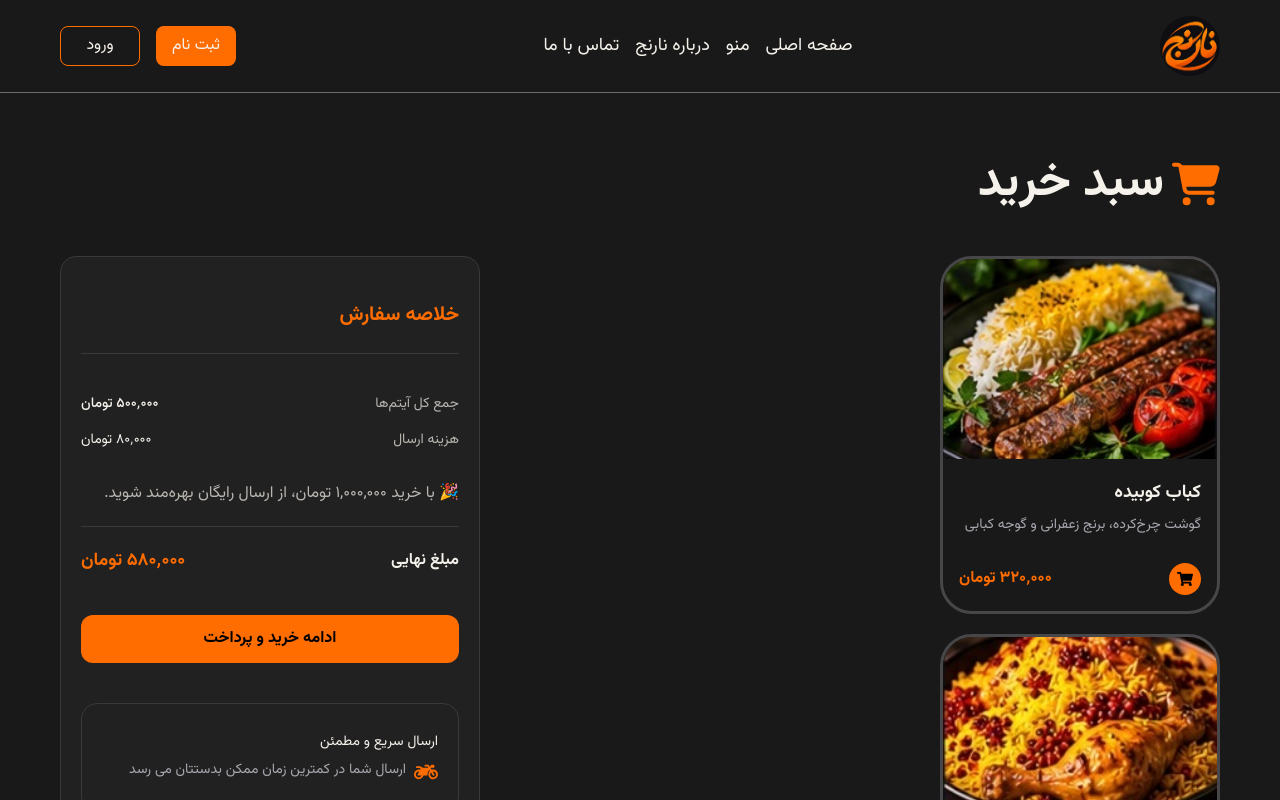
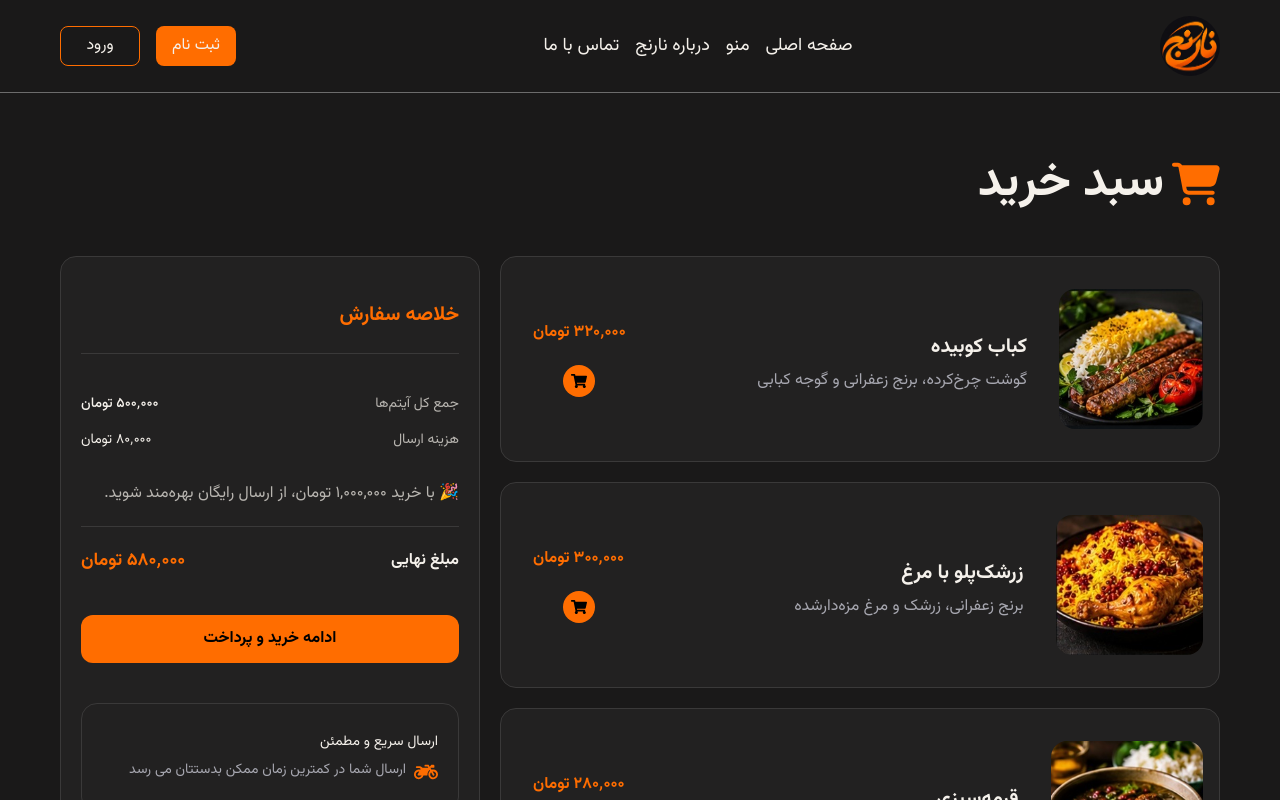
Before and after one commit to mollaei-dev/narenj-food, a React (Vite) app: page /narenj-food/cart in a window 1280 px wide. Shown: the top 800 px of the page. Built offline with nearby package versions, Linux system fonts and the light colour scheme.

Commit message:
refactor: add default and horizontal variants to FoodCard

```diff
--- a/src/components/FoodCard.tsx
+++ b/src/components/FoodCard.tsx
@@ -1,21 +1,65 @@
 import { FaShoppingCart } from "react-icons/fa";
-type FoodCardProps  = {
+type FoodCardProps = {
   title: string;
   description: string;
   price: number;
   image: string;
+  variant?: "default" | "horizontal";
 };
-function FoodCard({ title, description, price, image }: FoodCardProps ) {
+function FoodCard({
+  title,
+  description,
+  price,
+  image,
+  variant = "default",
+}: FoodCardProps) {
   return (
-    <article className="flex flex-col gap-4 min-w-50 max-w-70 w-full  overflow-hidden hover:-translate-y-1 rounded-4xl border-3 border-[#47474a] pb-4 duration-200 hover:border-[#6e3b14]">
-      <img alt={title}  src={`${import.meta.env.BASE_URL}${image}`} className="max-h-60 min-[375px]:h-50   w-full  object-cover object-center  "
- />
-      <div className="flex flex-col gap-3 px-4">
+    <article
+      className={`flex w-full max-w-70 flex-col ${
+        variant === "horizontal"
+          ? "w-full rounded-2xl border border-[#3A3939] bg-[#222121] px-0 pb-4 min-[577px]:max-w-full min-[577px]:flex-row min-[577px]:px-4 min-[577px]:py-8 2xl:px-8"
+          : "rounded-4xl border-3 border-[#47474a] pb-4 duration-200 hover:-translate-y-1 hover:border-[#6e3b14]"
+      } gap-4 overflow-hidden`}
+    >
+      <img
+        alt={title}
+        src={`${import.meta.env.BASE_URL}${image}`}
+        className={`max-h-50 ${
+          variant === "horizontal"
+            ? "rounded-2xl min-[577px]:h-35 min-[577px]:w-45 2xl:h-40 2xl:w-50"
+            : "w-full min-[375px]:h-50"
+        } object-cover object-center`}
+      />
+      <div
+        className={`flex ${
+          variant === "horizontal"
+            ? "w-full flex-col items-center justify-between min-[577px]:flex-row 2xl:px-10"
+            : "flex-col"
+        } gap-3 px-4`}
+      >
         <div className="h-15">
-          <h3 className="text-lg mt-1 mb-2 font-bold text-[#F5F1EB]">{title}</h3>
-          <p className="text-sm text-[#A7A7B0]">{description} </p>
+          <h3
+            className={`mt-1 mb-2 ${
+              variant === "horizontal" ? "text-xl 2xl:text-2xl" : "text-lg"
+            } font-bold text-[#F5F1EB]`}
+          >
+            {title}
+          </h3>
+          <p
+            className={` ${
+              variant === "horizontal" ? "lg:text-base 2xl:text-xl" : "text-sm"
+            } text-[#A7A7B0]`}
+          >
+            {description}
+          </p>
         </div>
-        <div className="mt-4 flex items-center justify-between">
+        <div
+          className={`flex items-center gap-5 ${
+            variant === "horizontal"
+              ? "mt-5 w-full justify-between min-[577px]:mt-0 min-[577px]:w-auto min-[577px]:flex-col-reverse"
+              : "mt-4"
+          } `}
+        >
           <button
             className="h-8 w-8 cursor-pointer rounded-full bg-[#FF6D00] px-2 text-black transition-transform duration-200 hover:scale-135"
             type="button"
@@ -23,7 +67,9 @@ function FoodCard({ title, description, price, image }: FoodCardProps ) {
           >
             <FaShoppingCart />
           </button>
-          <div className="flex gap-1 font-bold text-[#FF6D00]">
+          <div
+            className={`flex gap-1 ${variant === "horizontal" ? "2xl:text-xl" : ""} font-bold text-[#FF6D00]`}
+          >
             <span>{price.toLocaleString("fa-IR")}</span>
             <span>تومان</span>
           </div>
```
